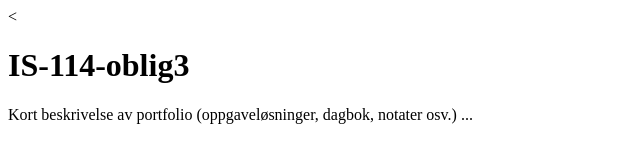
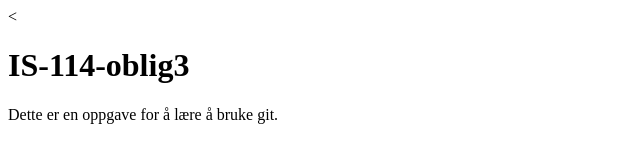
Before and after one commit to Camilla-17/IS-114-oblig3, a plain HTML site: page index.html in a window 1280 px wide. Shown: the whole page, without its empty margins (0-640 px from the left). Drawn offline with Linux system fonts and the light colour scheme.

Commit message:
Update index.html

```diff
--- a/index.html
+++ b/index.html
@@ -6,6 +6,6 @@
   <</head>
  <body>
 <h1>IS-114-oblig3 </h1>
-<p>Kort beskrivelse av portfolio (oppgaveløsninger, dagbok, notater osv.) ... </
+<p>Dette er en oppgave for å lære å bruke git. </
   </body>
   </html>
```
